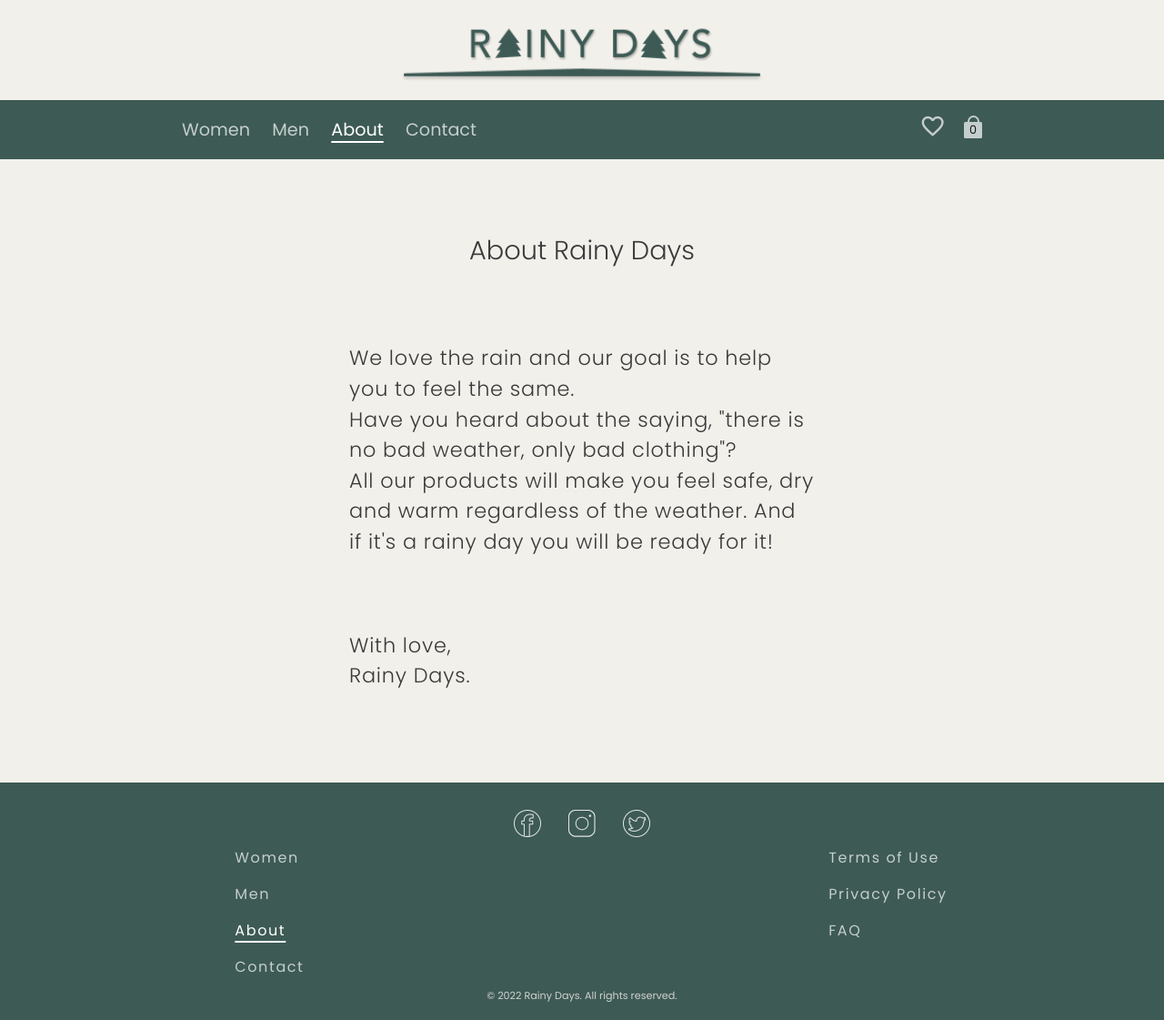
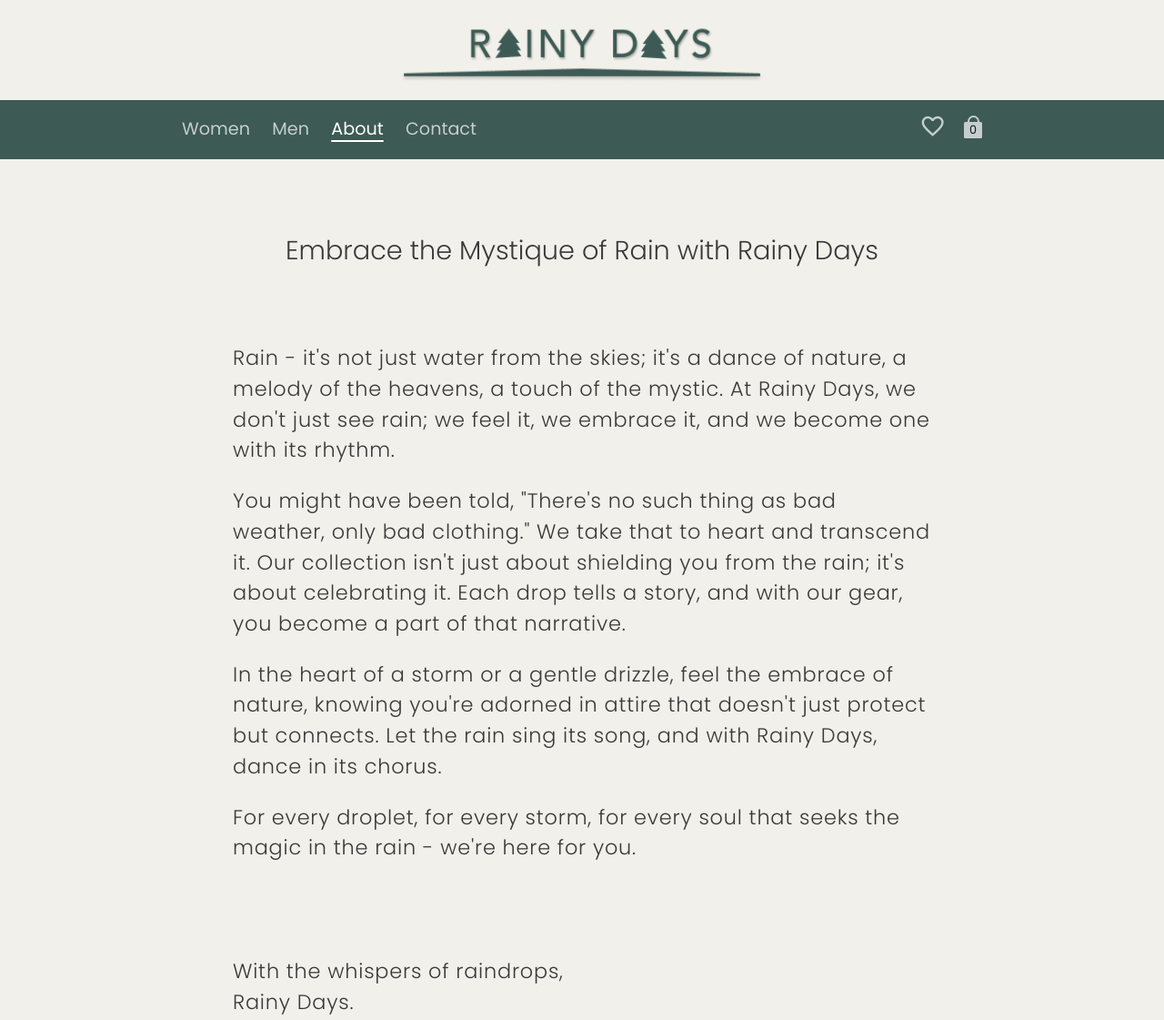
Before and after one commit to msiksnis/rainy-days-msiksnis, a plain HTML site: page about.html in a window 1280 px wide. Shown: the top 1121 px of the page at 91% size. Drawn offline with Linux system fonts and the light colour scheme.

Commit message:
added faivon

```diff
--- a/about.html
+++ b/about.html
@@ -15,6 +15,8 @@
     <meta name="viewport" content="width=device-width, initial-scale=1.0" />
     <link rel="preconnect" href="https://fonts.googleapis.com" />
     <link rel="preconnect" href="https://fonts.gstatic.com" crossorigin />
+    <link rel="icon" href="/images/favicon.png" type="image/png" />
+
     <link
       href="https://fonts.googleapis.com/css2?family=Poiret+One&family=Poppins:wght@200;300;400;500;600&display=swap"
       rel="stylesheet"
@@ -48,15 +50,33 @@
       </div>
     </header>
     <main class="about-container">
-      <h1 class="about-title">About Rainy Days</h1>
+      <h1 class="about-title">Embrace the Mystique of Rain with Rainy Days</h1>
       <div class="about-text">
-        We love the rain and our goal is to help you to feel the same. <br />
-        Have you heard about the saying, "there is no bad weather, only bad
-        clothing"? <br />
-        All our products will make you feel safe, dry and warm regardless of the
-        weather. And if it's a rainy day you will be ready for it!
+        <p>
+          Rain - it's not just water from the skies; it's a dance of nature, a
+          melody of the heavens, a touch of the mystic. At Rainy Days, we don't
+          just see rain; we feel it, we embrace it, and we become one with its
+          rhythm.
+        </p>
+        <p>
+          You might have been told, "There's no such thing as bad weather, only
+          bad clothing." We take that to heart and transcend it. Our collection
+          isn't just about shielding you from the rain; it's about celebrating
+          it. Each drop tells a story, and with our gear, you become a part of
+          that narrative.
+        </p>
+        <p>
+          In the heart of a storm or a gentle drizzle, feel the embrace of
+          nature, knowing you're adorned in attire that doesn't just protect but
+          connects. Let the rain sing its song, and with Rainy Days, dance in
+          its chorus.
+        </p>
+        <p>
+          For every droplet, for every storm, for every soul that seeks the
+          magic in the rain - we're here for you.
+        </p>
       </div>
-      <div class="about-text mhv">With love,</div>
+      <div class="about-text mhv">With the whispers of raindrops,</div>
       <div class="about-text">Rainy Days.</div>
     </main>
     <footer class="footer">
--- a/css/styles.css
+++ b/css/styles.css
@@ -6,6 +6,7 @@ body {
   margin: 0 auto;
   padding: 0;
   font-family: "Poppins", sans-serif;
+  line-height: 1.5;
   max-width: 1440px;
   background-color: #f2f0eb;
   display: grid;
@@ -319,7 +320,7 @@ header {
   text-overflow: ellipsis;
   margin-top: 0;
   display: -webkit-box;
-  -webkit-line-clamp: 2; /* number of lines to show */
+  -webkit-line-clamp: 2;
   line-clamp: 2;
   -webkit-box-orient: vertical;
 }
@@ -586,6 +587,10 @@ footer {
 
 .favorite-title {
   margin: 40px 0 10px 0;
+}
+
+.about-container {
+  padding: 50px 20px 100px 20px;
 }
 
 .about-text,
@@ -1108,7 +1113,12 @@ footer {
 
   .about-container {
     margin: 60px auto 100px auto;
-    width: 40%;
+    width: 60%;
+    padding: 0;
+
+    > br {
+      margin-top: 10px;
+    }
   }
 
   .about-title,
@@ -1179,6 +1189,14 @@ footer {
   .product-cards,
   #favorite-cards {
     grid-template-columns: repeat(3, 1fr);
+
+    & > *:nth-child(3n + 1) {
+      margin-top: 30px;
+    }
+
+    & > *:nth-child(3n) {
+      margin-top: 15px;
+    }
   }
 
   .grid-item {
@@ -1253,6 +1271,18 @@ footer {
   #favorite-cards {
     grid-template-columns: repeat(4, 1fr);
     margin: 50px 200px 150px 200px;
+
+    & > *:nth-child(3n + 1) {
+      margin-top: 0;
+    }
+
+    & > *:nth-child(3n) {
+      margin-top: 0;
+    }
+
+    & > :nth-child(even) {
+      margin-top: 15px;
+    }
   }
 
   .grid-item {
```
Also changed, not shown: checkout/confirmation.html (+1 -0 lines), checkout/delivery.html (+1 -0 lines), checkout/payment.html (+1 -0 lines), contact.html (+1 -0 lines), favorite-page.html (+1 -0 lines), homepage.html (+2 -0 lines), index.html (+1 -0 lines), men.html (+1 -0 lines), product-page.html (+1 -0 lines), shopping-bag.html (+1 -0 lines), women.html (+2 -0 lines), images/favicon.png (added).
